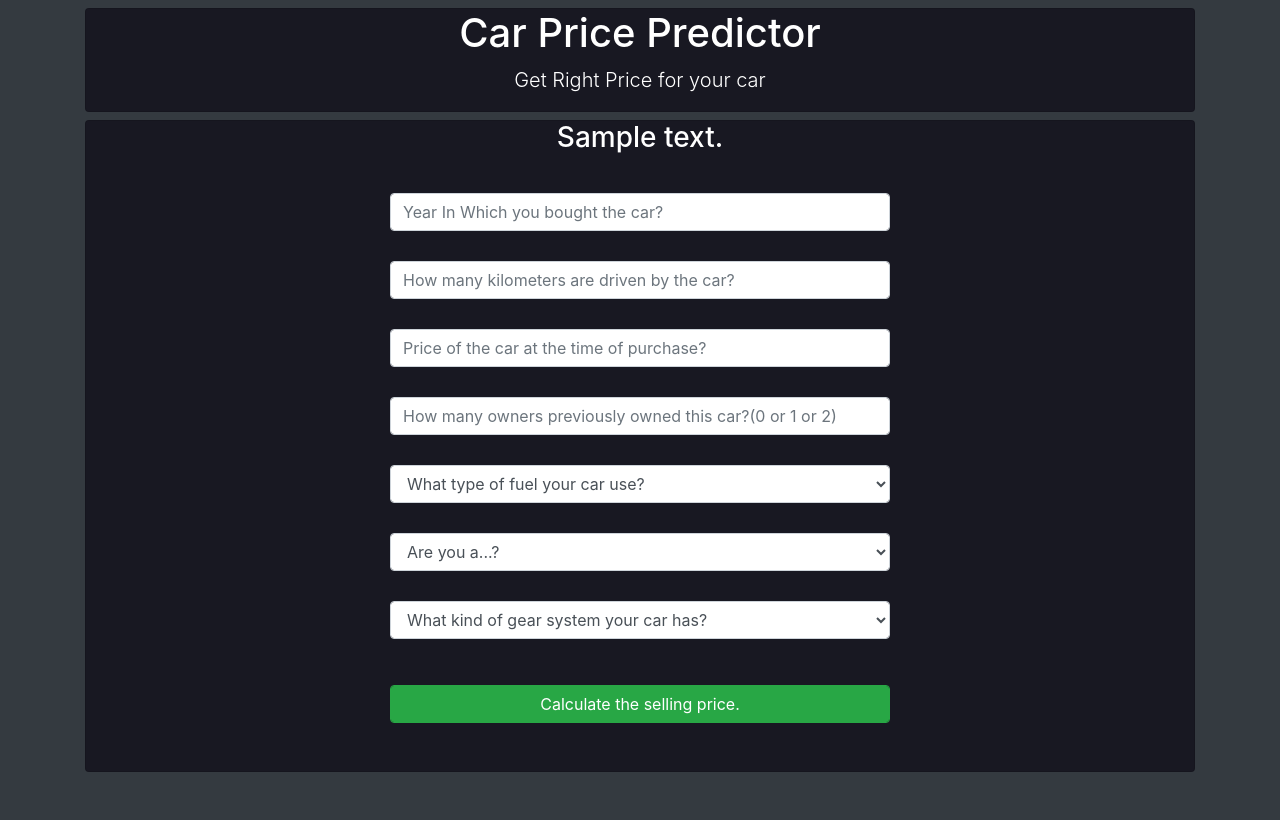
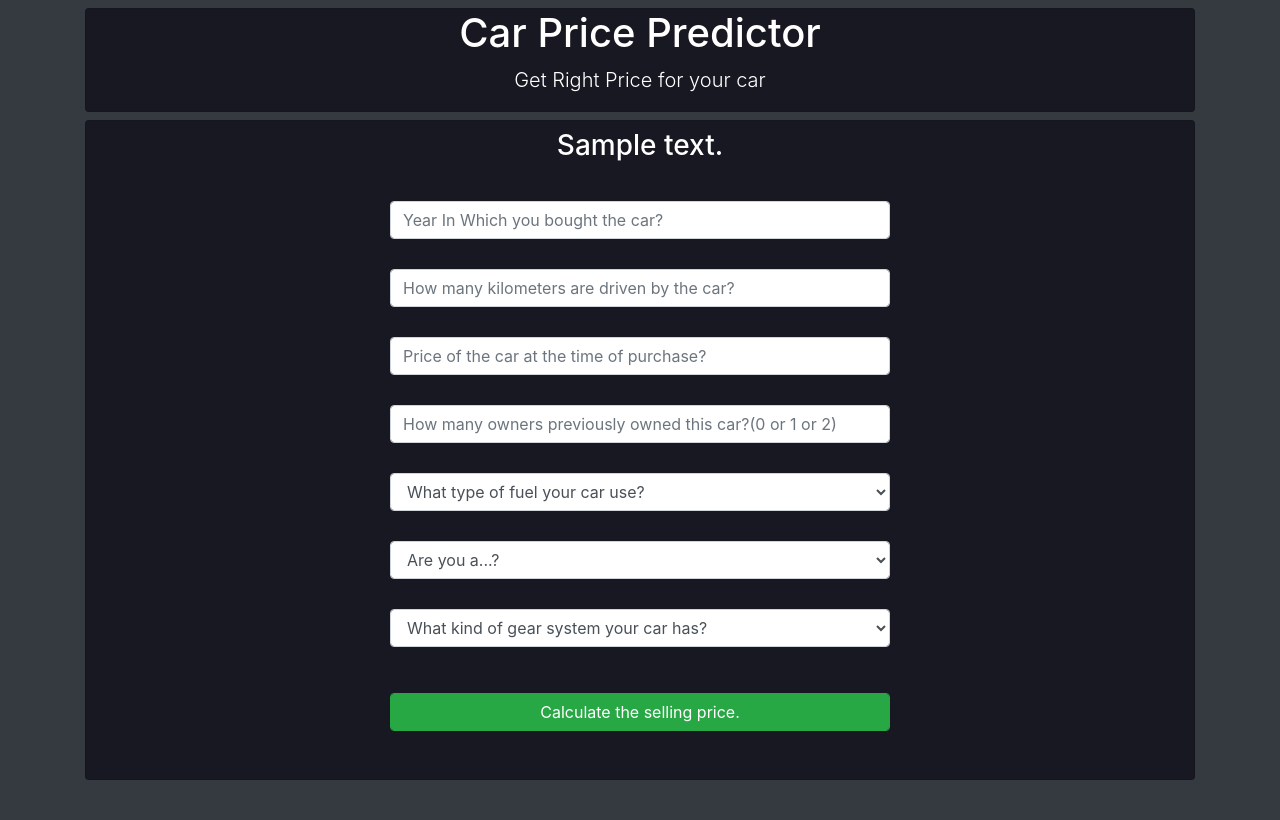
Before and after one commit to animesh-algorithm/car-price-predictor-regression-analysis, a Flask app: template templates/index.html in a window 1280 px wide. Shown: the top 820 px of the page. Before the commit the page ends 772 px from the top, so only its background shows below. Run offline with Flask 2, Linux system fonts and the light colour scheme; the template is opened without the code that fills it: most values are stand-ins (such as "Sample title", 1, 10 or a date in 2020); parts of the project's set-up code (start-up, migrations or seed data) failed here and were passed over; some libraries are stand-ins or nearby versions.

Commit message:
Update index.html

```diff
--- a/templates/index.html
+++ b/templates/index.html
@@ -36,7 +36,7 @@
             <p class='lead'>Get Right Price for your car</p>
         </div>
         <div class="card mt-2">
-            <h3>{{ output_text }}</h3>
+            <h3 class='mt-2'>{{ output_text }}</h3>
             <form action="{{ url_for('predict') }}" method="POST" class='form'>
                 <div class="form-group">
                     <input type="text" placeholder="Year In Which you bought the car?" class="form-control" name="year" required="required">
```
